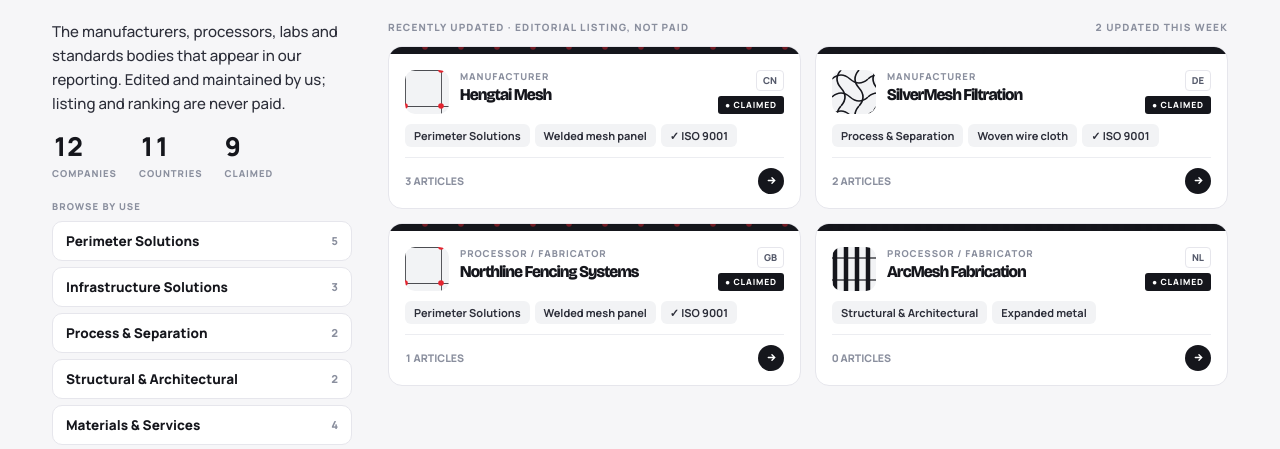
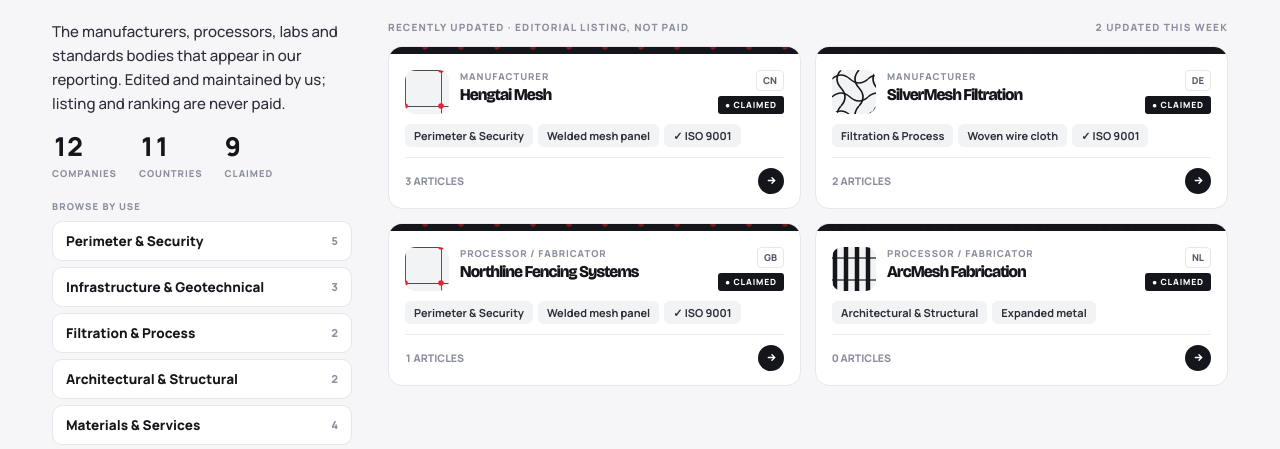
Before and after one commit to Kingcats-Fence-Limited/Wire-Mesh-News, a Next.js app: page / in a window 1280 px wide. Shown: the part 7170-7619 px from the top of the page. Built offline with nearby package versions, Linux system fonts and the light colour scheme.

Commit message:
Directory: parallel two-noun product family names
Co-Authored-By: Claude Fable 5.1 <noreply@anthropic.com>
Claude-Session: https://claude.ai/code/session_01MTjtXuTzWmBk9bE7Y7BS4x

```diff
--- a/src/data/vocab/category.ts
+++ b/src/data/vocab/category.ts
@@ -4,7 +4,7 @@
 
 export type Category = { code: string; labelEn: string; labelZh: string; sort: string };
 
-export const CATEGORY = [{"code":"fencing","labelEn":"Perimeter Solutions","labelZh":"周界解决方案","sort":"1"},{"code":"reinforcement","labelEn":"Infrastructure Solutions","labelZh":"基础设施解决方案","sort":"2"},{"code":"filtration","labelEn":"Process & Separation","labelZh":"工艺与分离","sort":"3"},{"code":"access","labelEn":"Structural & Architectural","labelZh":"结构与建筑","sort":"4"},{"code":"materials_services","labelEn":"Materials & Services","labelZh":"材料与服务","sort":"5"}] as const satisfies readonly Category[];
+export const CATEGORY = [{"code":"fencing","labelEn":"Perimeter & Security","labelZh":"周界与安防","sort":"1"},{"code":"reinforcement","labelEn":"Infrastructure & Geotechnical","labelZh":"基础设施与岩土","sort":"2"},{"code":"filtration","labelEn":"Filtration & Process","labelZh":"过滤与工艺","sort":"3"},{"code":"access","labelEn":"Architectural & Structural","labelZh":"建筑与结构","sort":"4"},{"code":"materials_services","labelEn":"Materials & Services","labelZh":"材料与服务","sort":"5"}] as const satisfies readonly Category[];
 
 export type CategoryCode = (typeof CATEGORY)[number]["code"];
 
```
Also changed, not shown: 1 other file (tests, documents, lock files or other folders).
